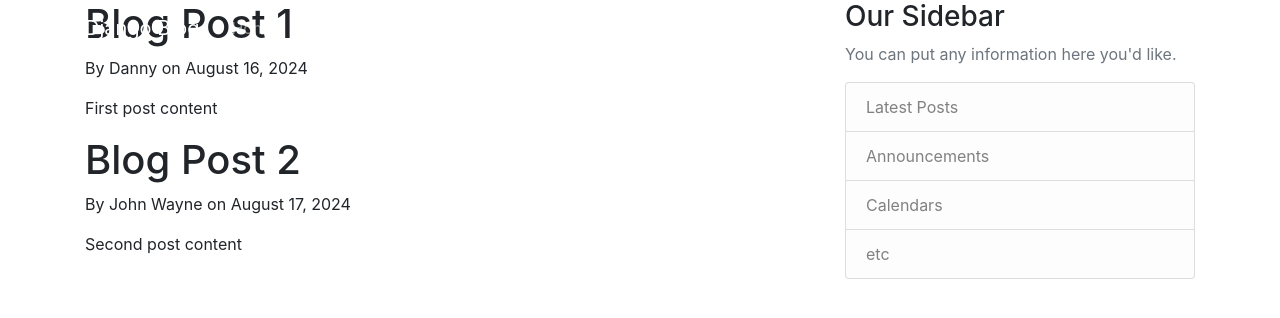
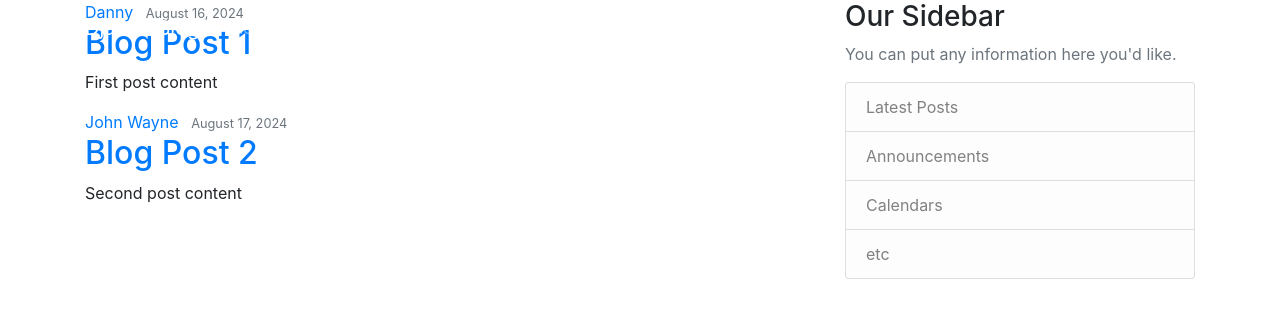
Before and after one commit to Danny-Halstead/DjangoProject, a Django app: page / in a window 1280 px wide. Shown: the top 318 px of the page. Run offline with Django 5.2, Linux system fonts and the light colour scheme; some libraries are stand-ins or nearby versions.

Commit message:
More Css, broken css

```diff
--- a/Code/blog/templates/blog/home.html
+++ b/Code/blog/templates/blog/home.html
@@ -1,8 +1,15 @@
 {% extends 'blog/base.html' %}
 {% block content %}
     {% for post in posts %}
-        <h1>{{ post.title }}</h1>
-        <p>By {{ post.author }} on {{ post.date_posted }}</p>
-        <p>{{ post.content }}</p>
+        <article class="media content-section">
+            <div class="media-body">
+            <div class="article-metadata">
+             <a class="mr-2" href="#">{{ post.author }}</a>
+            <small class="text-muted">{{ post.date_posted }}</small>
+        <div>
+            <h2><a class="article-title" href="#">{{ post.title }}</a></h2>
+            <p class="article-content">{{ post.content }}</p>
+        </div>
+        </article>
     {% endfor %}
 {% endblock content %}
```
